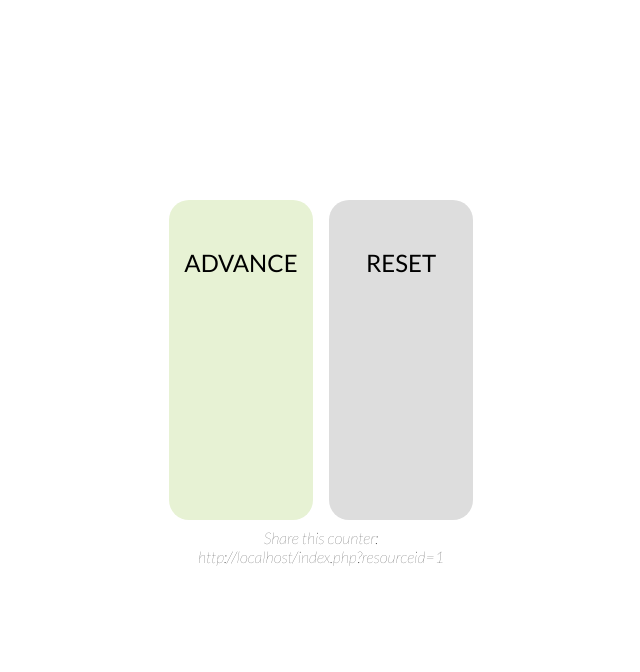
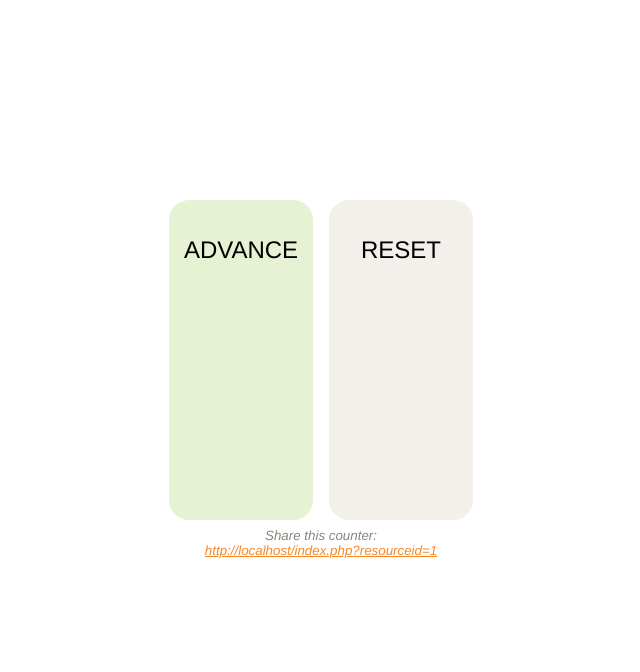
Before and after one commit to exploration/take-a-number, a PHP site: page /index.php?resourceid=1 in a window 1280 px wide. Shown: the part 153-825 px from the top of the page, without its empty margins (319-959 px from the left). Run offline with PHP 8.4, Linux system fonts and the light colour scheme.

Commit message:
various bugfixes and style cleanups

```diff
--- a/public/index.php
+++ b/public/index.php
@@ -17,7 +17,6 @@ if ($resource_id == null) {
   <meta name="keywords" content="RMV, Number, Counter">
   <meta name="viewport" content="width=device-width, initial-scale=1, maximum-scale=1">
   <link rel="stylesheet" href="assets/css/style.css" type="text/css" media="all">
-  <link href='http://fonts.googleapis.com/css?family=Lato:100italic,400,900' rel='stylesheet' type='text/css'>
 </head>
 <body>
   <div id="top">
@@ -30,7 +29,10 @@ if ($resource_id == null) {
   <div id="resource-id" data-resource-id="<?php print $resource_id; ?>">
     Share this counter:
     <br>
-    <?php print "http://" . $_SERVER['SERVER_NAME'] . $_SERVER['REQUEST_URI']; ?>
+    <?php $share_url = "http://" . $_SERVER['SERVER_NAME'] . $_SERVER['REQUEST_URI']; ?>
+    <a href="<?php print $share_url; ?>" target="_blank">
+      <?php print $share_url; ?>
+    </a>
   </div>
   <script src="//ajax.googleapis.com/ajax/libs/jquery/1/jquery.min.js"></script>
   <script src="assets/scripts/jquery-ui-1.8.21.custom.min.js"></script>
```
Also changed, not shown: public/assets/css/style.css, public/assets/css/style.scss, public/assets/scripts/takeanumber.js, 1 other file.
